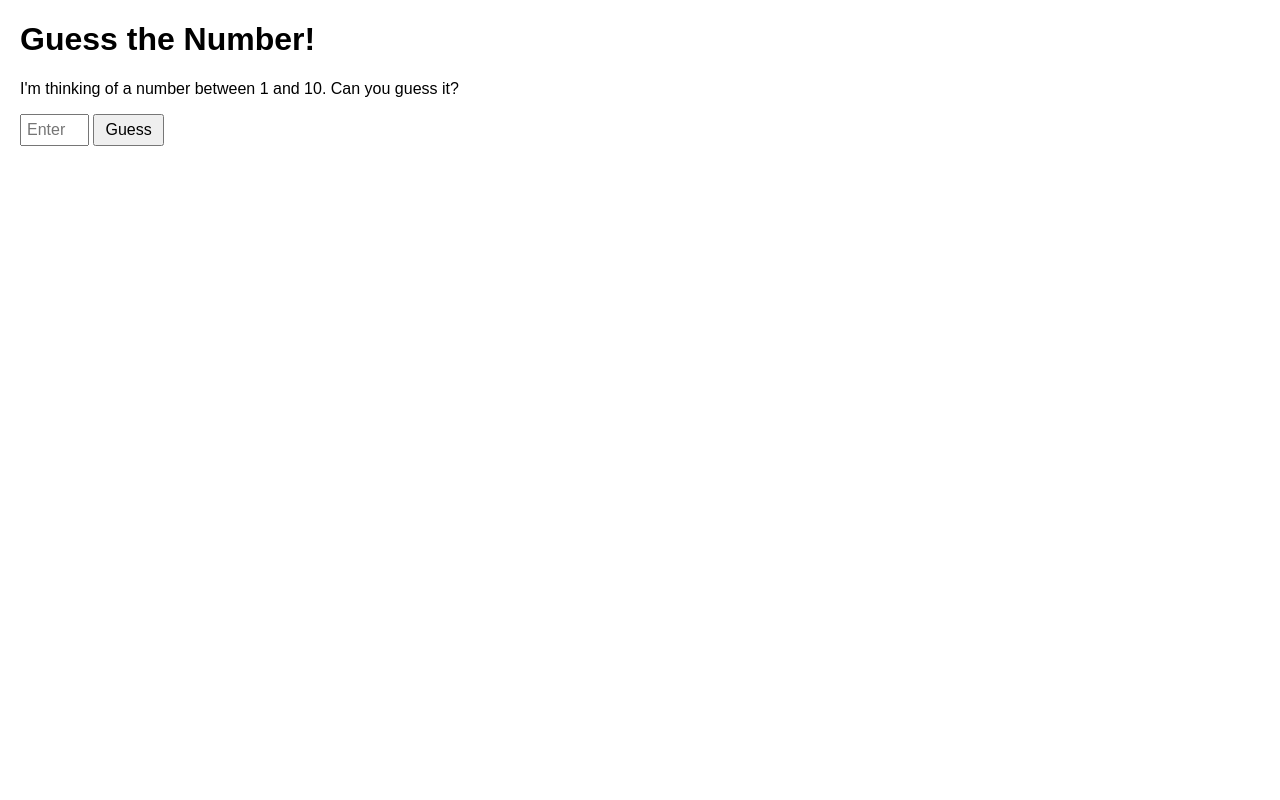
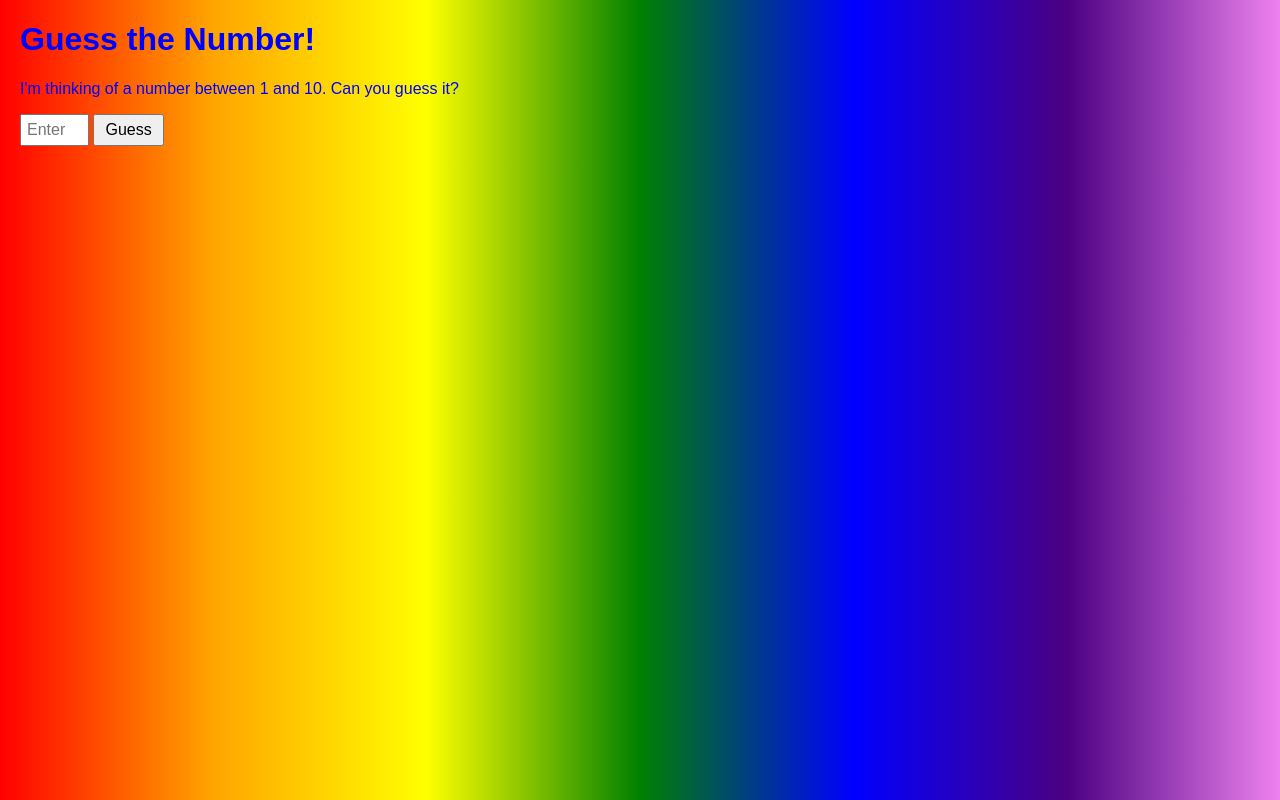
Before and after one commit to wenterwend/NumberGuess, a plain HTML site: page src/index.html in a window 1280 px wide. Drawn offline with Linux system fonts and the light colour scheme.

Commit message:
Enhance styling of "Guess the Number" game with color and gradient background

```diff
--- a/src/index.html
+++ b/src/index.html
@@ -4,7 +4,12 @@
     <meta charset="UTF-8" />
     <title>Guess the Number Game</title>
     <style>
-      body { font-family: Arial, sans-serif; margin: 20px; }
+      body {
+        font-family: Arial, sans-serif;
+        margin: 20px;
+        color: blue;
+        background: linear-gradient(to right, red, orange, yellow, green, blue, indigo, violet);
+      }
       input { padding: 5px; font-size: 16px; }
       button { padding: 5px 10px; font-size: 16px; }
     </style>
```
